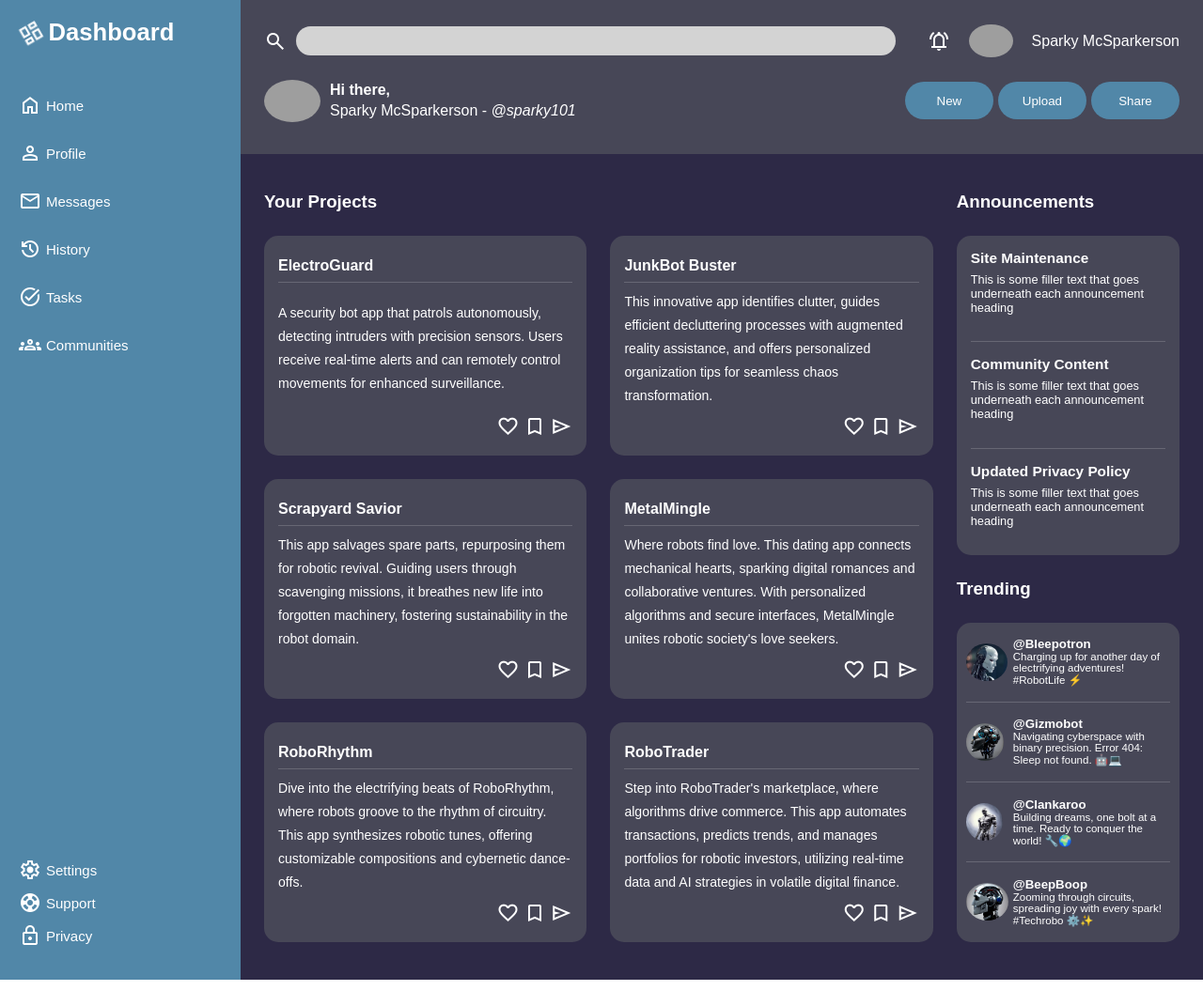
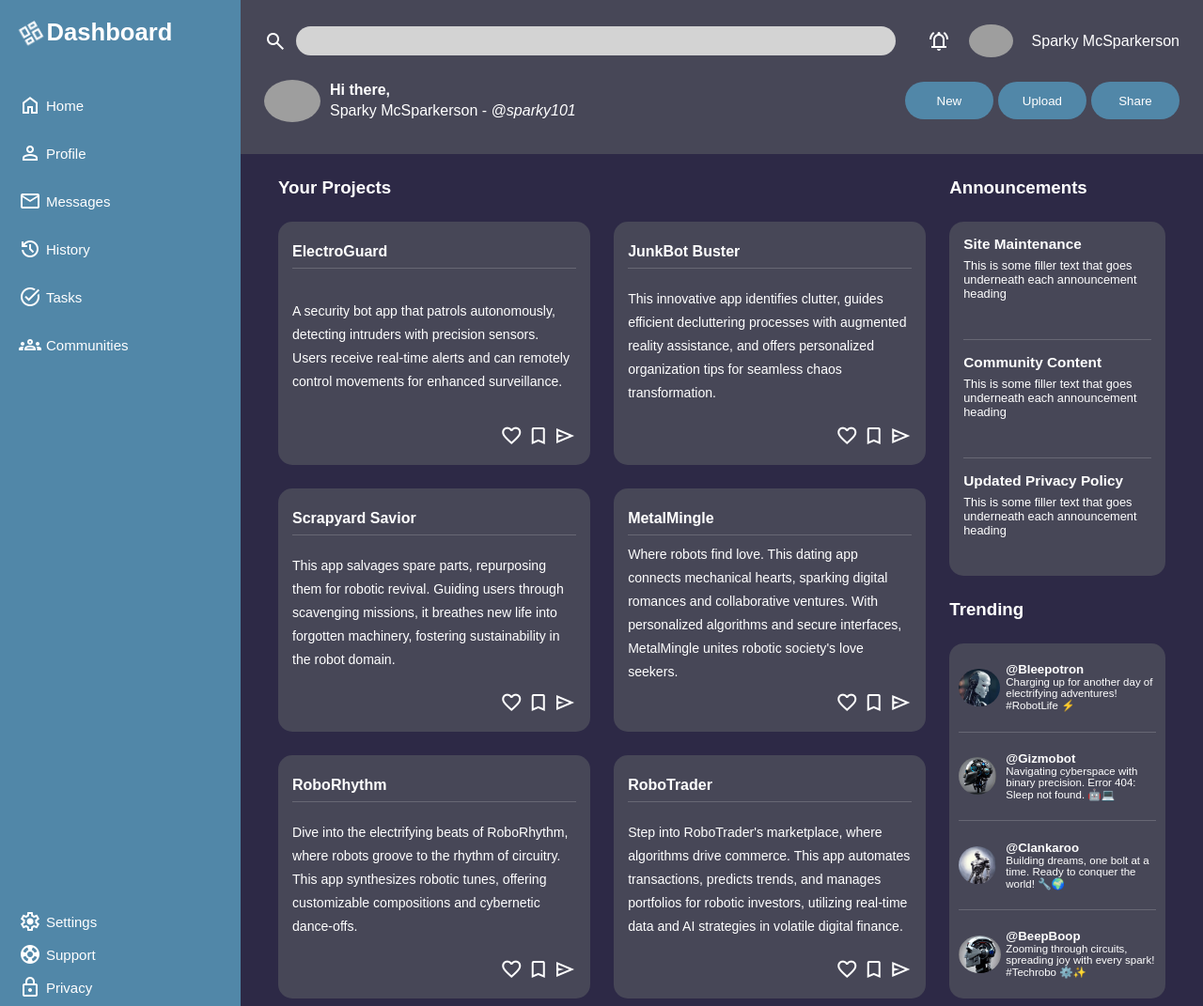
Before and after one commit to CiaranO-C/dashboard, a plain HTML site: page index.html in a window 1280 px wide. Shown: the top 1071 px of the page at 94% size. Before the commit the page ends 1043 px from the top, so only its background shows below. Drawn offline with nearby package versions, Linux system fonts and the light colour scheme; grey boxes are pictures that could not be loaded; a web font is replaced by a local one.

Commit message:
clean up css

```diff
--- a/style.css
+++ b/style.css
@@ -24,38 +24,41 @@
     }
 }
 
-
 body {
     width: 100vw;
     height: 100vh;
+
     display: grid;
     grid-template-columns: 1fr 4fr;
     grid-template-rows: 1fr 5fr;
+
     font-family: "Unbounded", sans-serif;
 }
 
 .sidebar {
     grid-row: 1 / -1;
-    background-color: rgb(81, 135, 168);
-    color: white;
     display: grid;
     grid-template-columns: minmax(168px, 1fr);
     grid-template-rows: auto auto 1fr;
+
+    background-color: rgb(81, 135, 168);
+    color: white;
+
     padding: 20px;
     gap: 45px;
     align-items: end;
 }
 
 .sidebar ul {
-    margin-bottom: 10px;
     list-style: none;
     font-family: inherit;
     font-weight: 250;
 }
+
 .sidebar li {
     margin-bottom: 8px;
+    font-size: 15px;
     transition-duration: 0.6s;
-    font-size: 15px;
 }
 
 .sidebar li:hover {
@@ -72,7 +75,7 @@ body {
 
 h1,
 .logo-container>span {
-    font-size: clamp(23px, 2vw, 2vw);
+    font-size: clamp(20px, 2vw, 2vw);
     cursor: pointer;
 }
 
@@ -82,7 +85,7 @@ h1,
 
 h1 {
     font-family: inherit;
-    margin-left: 6px;
+    margin-left: 4px;
 }
 
 .menu {
@@ -96,11 +99,13 @@ h1 {
 
 .header {
     grid-column: 2 / -1;
-    color: white;
-    background-color: rgb(71, 71, 87);
     display: grid;
     grid-template-columns: 1fr 30%;
     grid-template-rows: 1fr 1.5fr;
+
+    color: white;
+    background-color: rgb(71, 71, 87);
+
     padding: 18px 25px;
     transition: 1s;
 }
@@ -117,11 +122,14 @@ h1 {
 
 input {
     flex: 1;
-    border: none;
+
     background-color: lightgray;
     border-radius: 20px;
+
+    border: none;
     margin: 10px;
     padding: 8px;
+
     transition: 1s;
 }
 
@@ -169,11 +177,12 @@ input:hover {
 }
 
 button {
+    background-color: rgb(81, 135, 168);
+    color: white;
     width: 95px;
     height: 40px;
-    background-color: rgb(81, 135, 168);
-    color: white;
     border-radius: 25px;
+
     border: none;
     cursor: pointer;
     font-family: inherit;
@@ -186,22 +195,19 @@ button:hover {
     background-color: rgb(45, 41, 70);
     border: 2px solid rgb(81, 135, 168);
     box-sizing: border-box;
-
 }
 
 .content {
-    height: auto;
     grid-row: 2 / -1;
     grid-column: 2 / -1;
-    background-color: rgb(45, 41, 70);
+
     display: grid;
     grid-template-columns: 3fr 1fr;
     grid-template-rows: 1fr 1fr;
     gap: 25px;
-    padding-left: 25px;
-    padding-right: 25px;
-    padding-top: 40px;
-    padding-bottom: 40px;
+
+    background-color: rgb(45, 41, 70);
+    padding: 25px 40px;
 }
 
 .projects {
```
